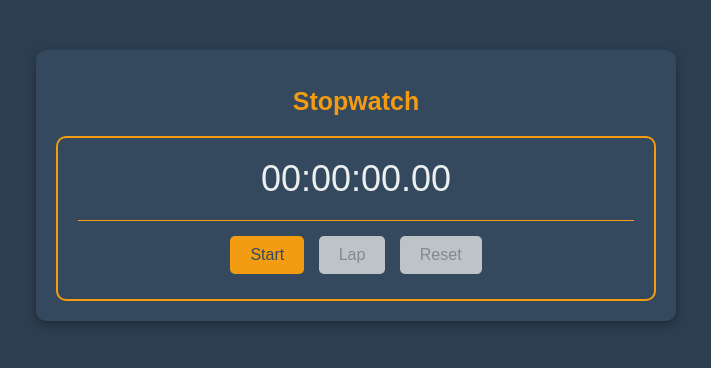
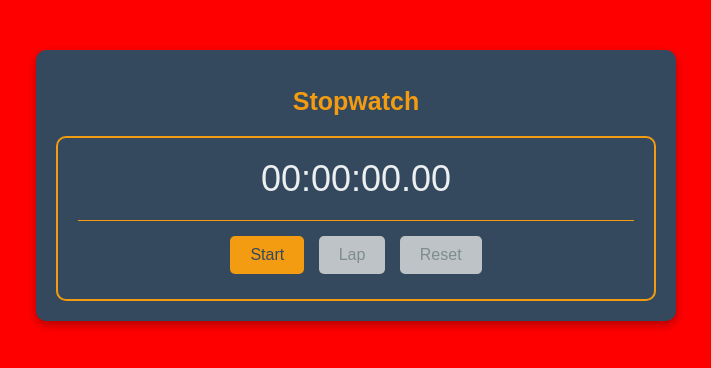
Before and after one commit to Wondwosen-Abera/PRODIGY_WD_02, a plain HTML site: page index.html in a window 1280 px wide. Shown: the whole page, without its empty margins (284-995 px from the left). Drawn offline with Linux system fonts and the light colour scheme.

Commit message:
change background color

```diff
--- a/styles.css
+++ b/styles.css
@@ -1,7 +1,7 @@
 /* Game-like interface styling */
 body {
   font-family: "Arial", sans-serif;
-  background-color: #2c3e50;
+  background-color: red;
   text-align: center;
   color: #ecf0f1;
 }
```
